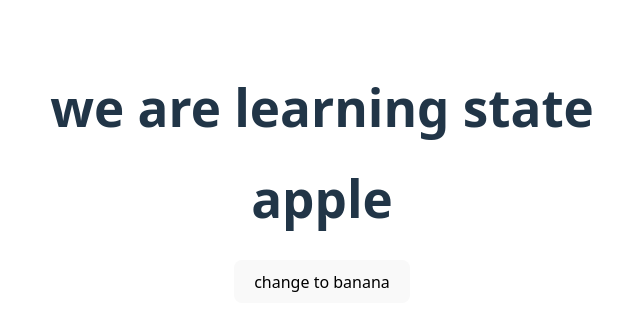
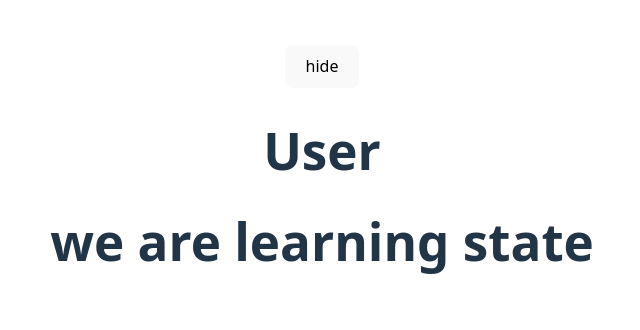
Before and after one commit to rahul-lade/stepbystep_react, a React (Vite) app in the folder my-react-app/: page / in a window 1280 px wide. Shown: the part 226-556 px from the top of the page, without its empty margins (318-958 px from the left). Built offline with nearby package versions, Linux system fonts and the light colour scheme.

Commit message:
learning ternary operator and conditional rendering

```diff
--- a/my-react-app/src/App.jsx
+++ b/my-react-app/src/App.jsx
@@ -1,15 +1,16 @@
 import './App.css'
 import React, { useState } from 'react'
+import User from './User';
 
 
 function App() {
-  const [fruit,setfruit] = useState("apple");
+  const [display,setdisplay] = useState(true);
+
   return (
     <>
-<h1>we are learning state</h1>
-<h1>{fruit}</h1>
-
-<button onClick={()=>setfruit("banannanaana")}>change to banana</button>
+ <button onClick={()=>setdisplay(!display)}>hide</button>
+ {display && <h1><User/></h1> }
+  {display && <h1>we are learning state</h1>}
 
      </>
   )
--- /dev/null
+++ b/my-react-app/src/User.jsx
@@ -0,0 +1,9 @@
+import React from 'react'
+
+const User = () => {
+  return (
+    <div>User</div>
+  )
+}
+
+export default User
```
